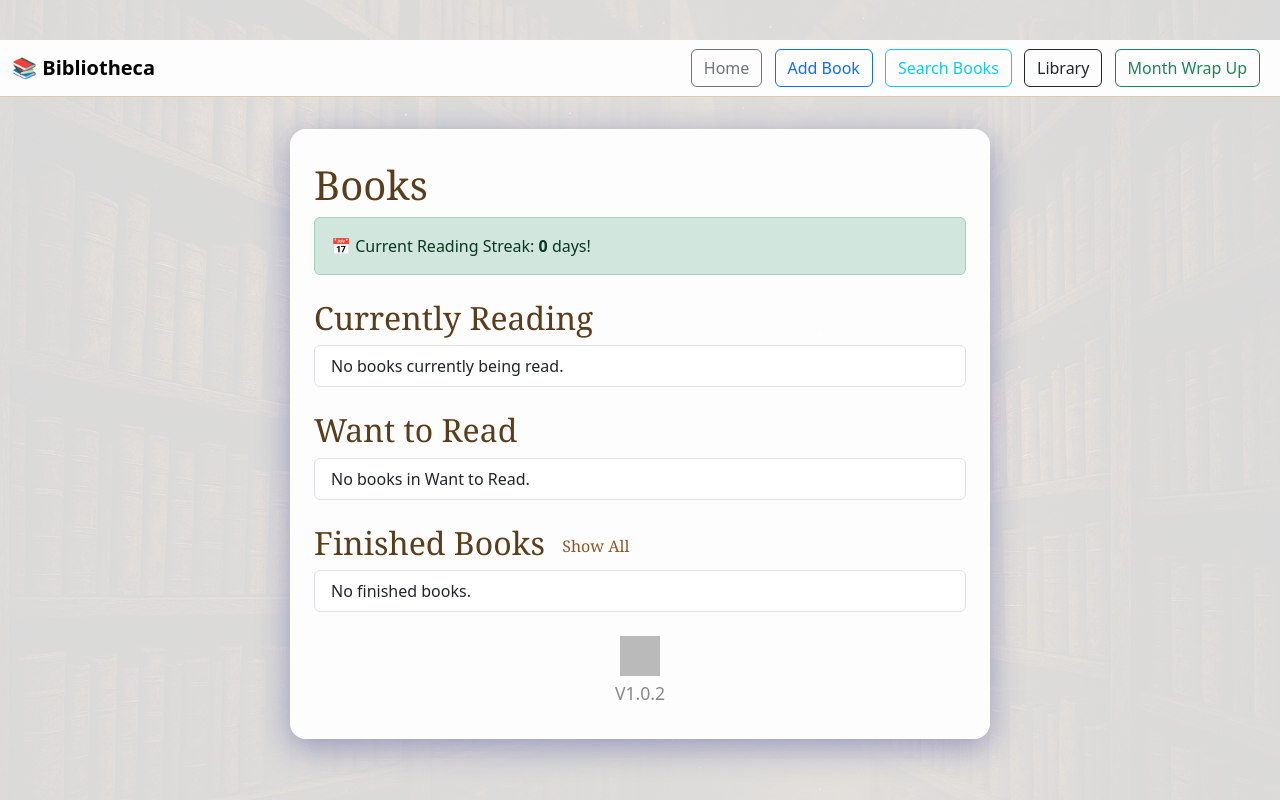
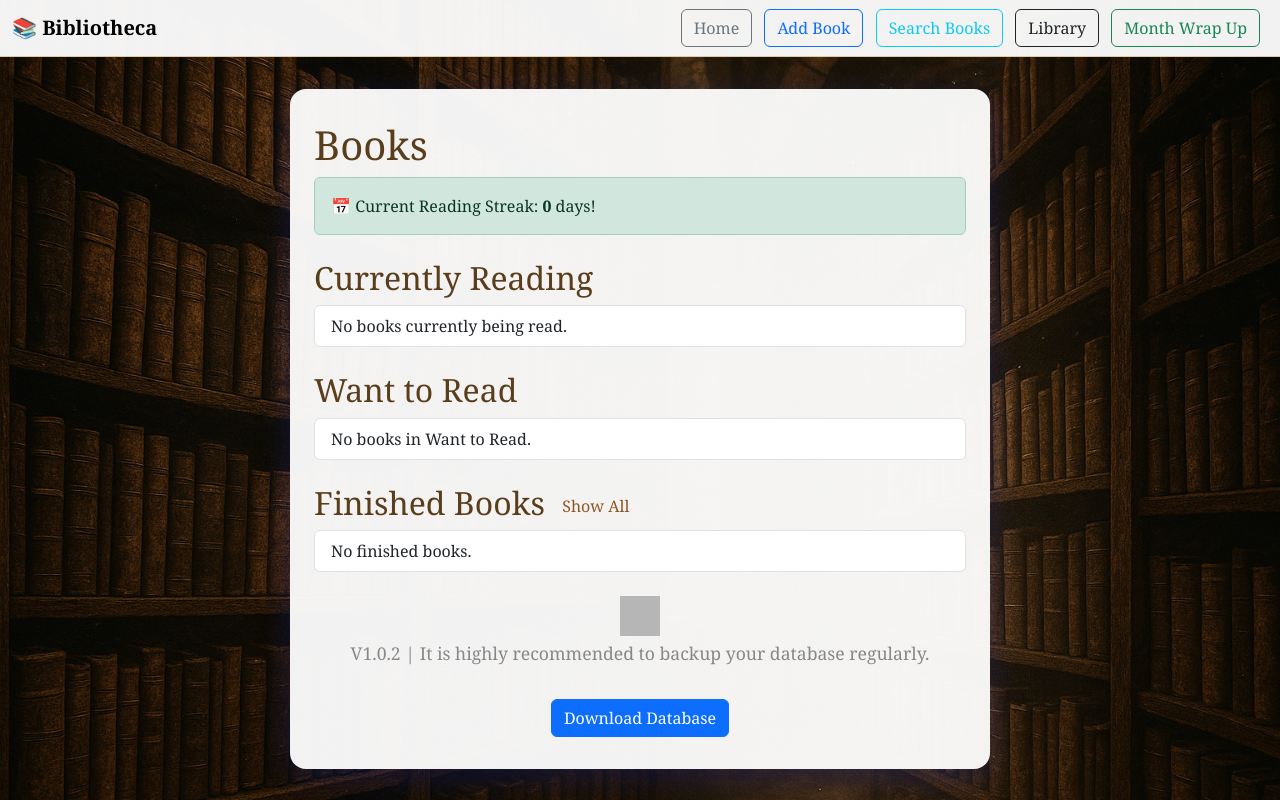
Before and after one commit to techmorung/mybibliotheca, a Flask app: page / in a window 1280 px wide. Run offline with Flask 2, Linux system fonts and the light colour scheme; data that the repository does not hold is empty; parts of the project's set-up code (start-up, migrations or seed data) failed here and were passed over; some libraries are stand-ins or nearby versions; grey boxes are pictures that could not be loaded.

Commit message:
added the ability to download your books.db database from the web GUI. Enhanced the GUI and typography.

```diff
--- a/app/routes.py
+++ b/app/routes.py
@@ -393,3 +393,13 @@
     db.session.commit()
     flash(f'Imported {imported} books from Goodreads.', 'success')
     return redirect(url_for('main.add_book'))
+
+@bp.route('/download_db', methods=['GET'])
+def download_db():
+    db_path = current_app.config.get('SQLALCHEMY_DATABASE_URI').replace('sqlite:///', '')
+    return send_file(
+        db_path,
+        as_attachment=True,
+        download_name='books.db',
+        mimetype='application/octet-stream'
+    )
--- a/app/templates/base.html
+++ b/app/templates/base.html
@@ -8,14 +8,18 @@
   <link href="https://cdn.jsdelivr.net/npm/bootstrap@5.3.3/dist/css/bootstrap.min.css" rel="stylesheet">
   <style>
     body {
-      background-image: url("{{ url_for('static', filename='bookshelf.png') }}");
+      background-image: url("{{ url_for('static', filename='bookshelf.png') }}"), linear-gradient(to bottom, #f5f5f5, #e0e0e0);
       background-size: cover;
       background-repeat: no-repeat;
       background-attachment: fixed;
       min-height: 100vh;
+      font-family: 'Georgia', serif;
+    }
+      background-attachment: fixed;
+      min-height: 100vh;
     }
     .overlay {
-      background: rgba(255,255,255,0.85);
+      background: var(--overlay-background);
       min-height: 100vh;
       padding: 40px 0;
     }
@@ -30,14 +34,22 @@
     h1, h2, h3 {
       font-family: 'Georgia', serif;
       color: #5a3e1b;
-    }
-    a, .btn-link {
+    a {
       color: #8d5524;
       text-decoration: none;
     }
-    a:hover, .btn-link:hover {
+    a:hover {
       color: #c68642;
       text-decoration: underline;
+    }
+    .btn-link {
+      color: #8d5524;
+      text-decoration: none;
+    }
+    .btn-link:hover {
+      color: #c68642;
+      text-decoration: underline;
+    }
     }
     .book-cover {
       max-height: 220px;
@@ -84,8 +96,11 @@
           <img src="https://github.githubassets.com/images/modules/logos_page/GitHub-Mark.png"
                alt="GitHub" width="40" height="40" style="opacity:0.7; transition:opacity 0.2s;">
         </a>
-        <div style="font-size: 1.1em; color: #888; margin-top: 4px;">V1.0.2</div>
+        <div style="font-size: 1.1em; color: #888; margin-top: 4px;">V1.0.2 | It is highly recommended to backup your database regularly.</div>
       </div>
+      <footer class="text-center mt-4">
+        <a href="{{ url_for('main.download_db') }}" class="btn btn-primary" style="margin-top: 8px;">Download Database</a>
+      </footer>
     </div>
   </div>
   <!-- Bootstrap JS CDN -->
```
